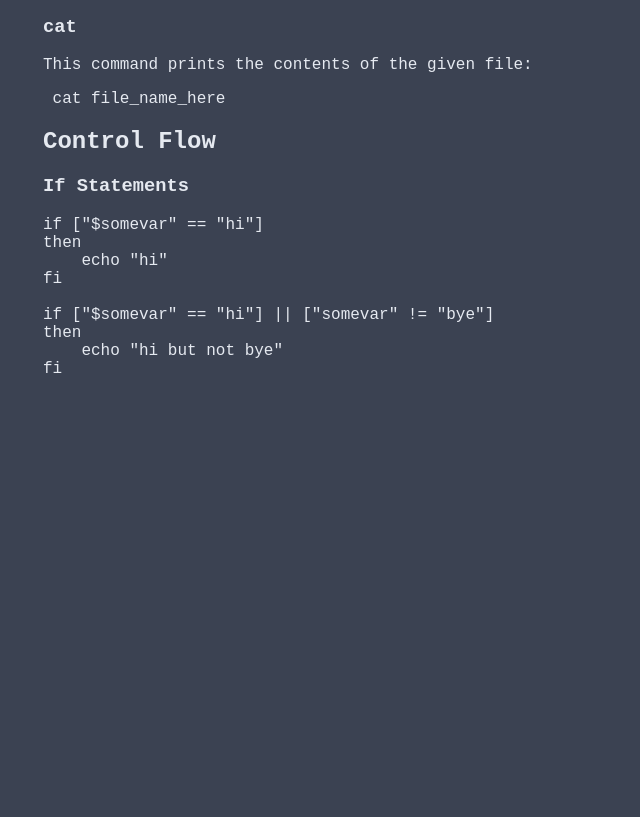
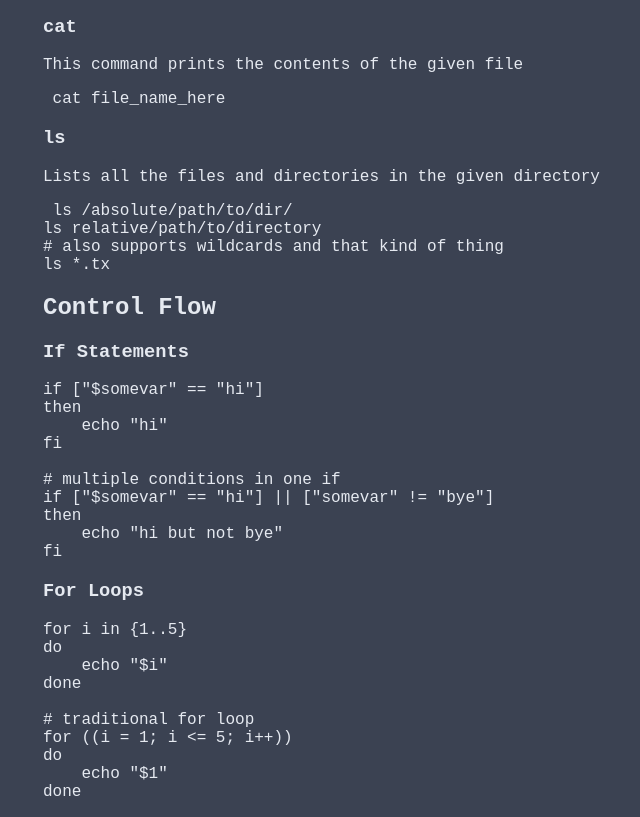
Before and after one commit to grian32/bash-cheatsheet, a plain HTML site: page index.html in a window 1280 px wide. Shown: the part 586-1403 px from the top of the page, without its empty margins (197-837 px from the left). Before the commit the page ends 980 px from the top, so only its background shows below. Drawn offline with Linux system fonts and the light colour scheme; a script that the page names is missing; a small style sheet from the web is missing.

Commit message:
adds ls and for loops

```diff
--- a/index.html
+++ b/index.html
@@ -51,13 +51,19 @@
 
         <h2> Basic Commands </h2>
         <h3> echo </h3>
-        This command is the basic print command:
+        This command is the basic print command
         <pre><code class="bash">echo "Hello, World!"
 echo "${variable_name_here}"
 echo "hello ${variable_name_here}"</code></pre>
         <h3> cat </h3>
-        This command prints the contents of the given file:
+        This command prints the contents of the given file
         <pre><code class="bash"> cat file_name_here </code></pre>
+        <h3> ls </h3>
+        Lists all the files and directories in the given directory
+        <pre><code class="bash"> ls /absolute/path/to/dir/
+ls relative/path/to/directory
+# also supports wildcards and that kind of thing
+ls *.tx</code></pre>
         <!-- TODO add more commands -->
         <h2> Control Flow </h2>
         <h3> If Statements</h3>
@@ -66,9 +72,21 @@ then
     echo "hi"
 fi
 
+# multiple conditions in one if
 if ["$somevar" == "hi"] || ["somevar" != "bye"]
 then
     echo "hi but not bye"
 fi</code></pre></p>
+        <h3> For Loops </h3>
+        <p><pre><code class="bash">for i in {1..5}
+do
+    echo "$i"
+done
+
+# traditional for loop
+for ((i = 1; i <= 5; i++))
+do
+    echo "$1"
+done</code></pre></p>
     </body>
 </html>
```
